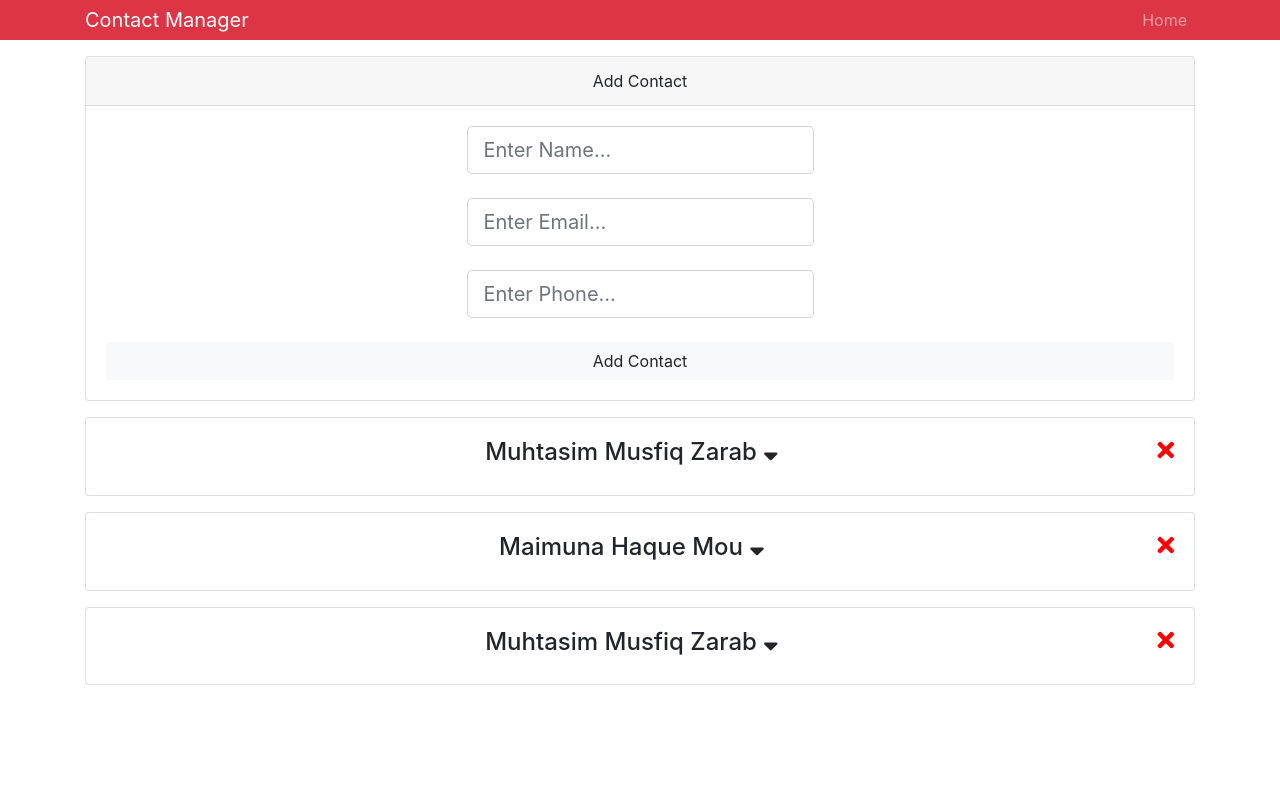
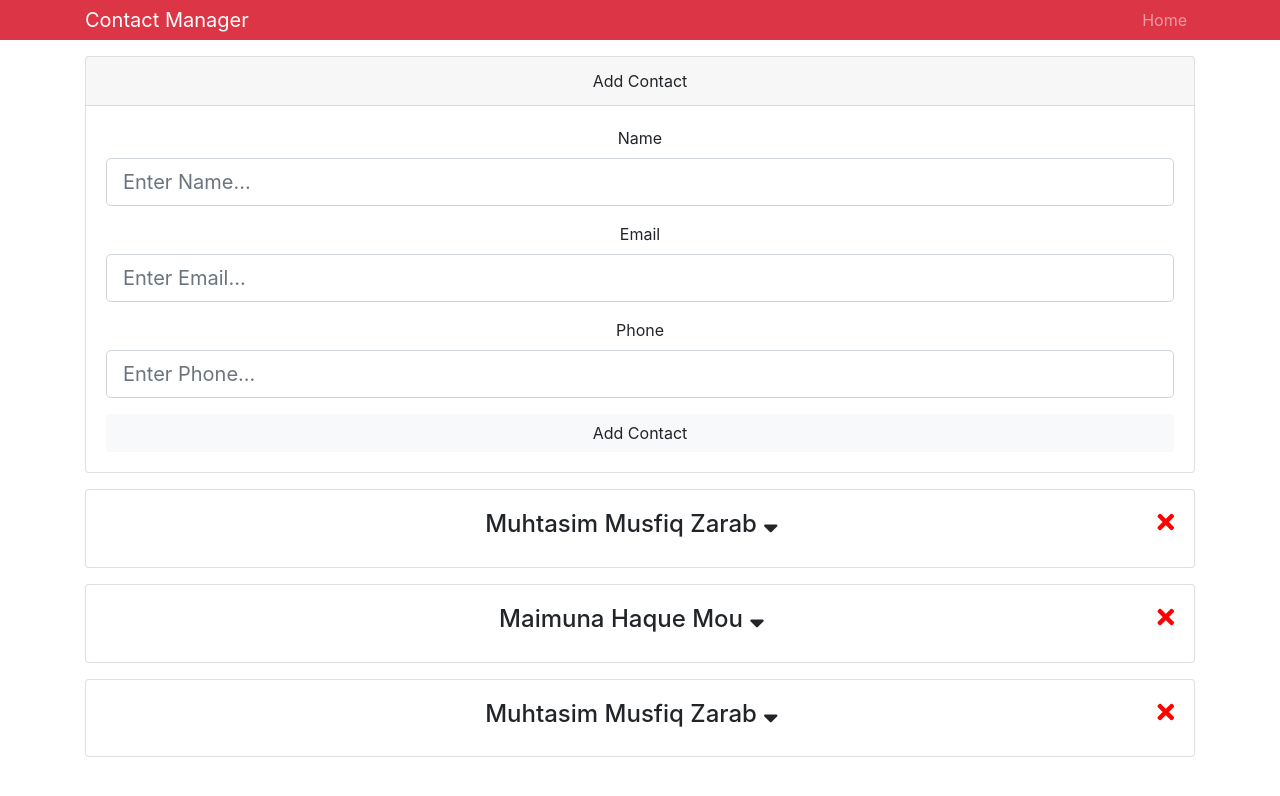
Before and after one commit to MuhtasimMusfiqZarab/Contact-Manager, a React (Create React App) app: page / in a window 1280 px wide. Shown: the top 796 px of the page. Built offline with nearby package versions, Linux system fonts and the light colour scheme.

Commit message:
Add TextInputGroup

```diff
--- a/src/components/contacts/AddContact.js
+++ b/src/components/contacts/AddContact.js
@@ -1,7 +1,7 @@
 import React, { Component } from "react";
 import { Consumer } from "../../context";
+import TextInputGroup from "../layout/TextInputGroup";
 import uuid from "uuid";
-import Contact from "./Contact";
 
 class AddContact extends Component {
   state = {
@@ -43,42 +43,28 @@
               <div className="card-header">Add Contact</div>
               <div className="card-body">
                 <form action="" onSubmit={this.onSubmit.bind(this, dispatch)}>
-                  <div className="form-group">
-                    <label htmlFor="name">
-                      <input
-                        type="text"
+                  <TextInputGroup
+                    label="Name"
                     name="name"
-                        className="form-control form-control-lg"
                     placeholder="Enter Name..."
                     value={name}
                     onChange={this.onChange}
                   />
-                    </label>
-                  </div>
-                  <div className="form-group">
-                    <label htmlFor="email">
-                      <input
-                        type="email"
+                  <TextInputGroup
+                    label="Email"
                     name="email"
-                        className="form-control form-control-lg"
                     placeholder="Enter Email..."
                     value={email}
                     onChange={this.onChange}
                   />
-                    </label>
-                  </div>
-                  <div className="form-group">
-                    <label htmlFor="phone">
-                      <input
-                        type="text"
+                  <TextInputGroup
+                    label="Phone"
+                    type="phone"
                     name="phone"
-                        className="form-control form-control-lg"
                     placeholder="Enter Phone..."
                     value={phone}
                     onChange={this.onChange}
                   />
-                    </label>
-                  </div>
                   <input
                     type="submit"
                     value="Add Contact"
--- /dev/null
+++ b/src/components/layout/TextInputGroup.js
@@ -0,0 +1,40 @@
+import React, { Component } from "react";
+import PropTypes from "prop-types";
+
+const TextInputGroup = ({
+  label,
+  name,
+  value,
+  placeholder,
+  type,
+  onChange
+}) => {
+  return (
+    <div className="form-group">
+      <label htmlFor={name}>{label}</label>
+      <input
+        type={type}
+        name={name}
+        className="form-control form-control-lg"
+        placeholder={placeholder}
+        value={value}
+        onChange={onChange}
+      />
+    </div>
+  );
+};
+
+TextInputGroup.PropTypes = {
+  label: PropTypes.string.isRequired,
+  name: PropTypes.string.isRequired,
+  placeholder: PropTypes.string.isRequired,
+  value: PropTypes.string.isRequired,
+  type: PropTypes.string.isRequired,
+  onChange: PropTypes.func.isRequired
+};
+
+TextInputGroup.defaultProps = {
+  type: "text"
+};
+
+export default TextInputGroup;
```
Lines whose indentation alone changed are shown as unchanged.
